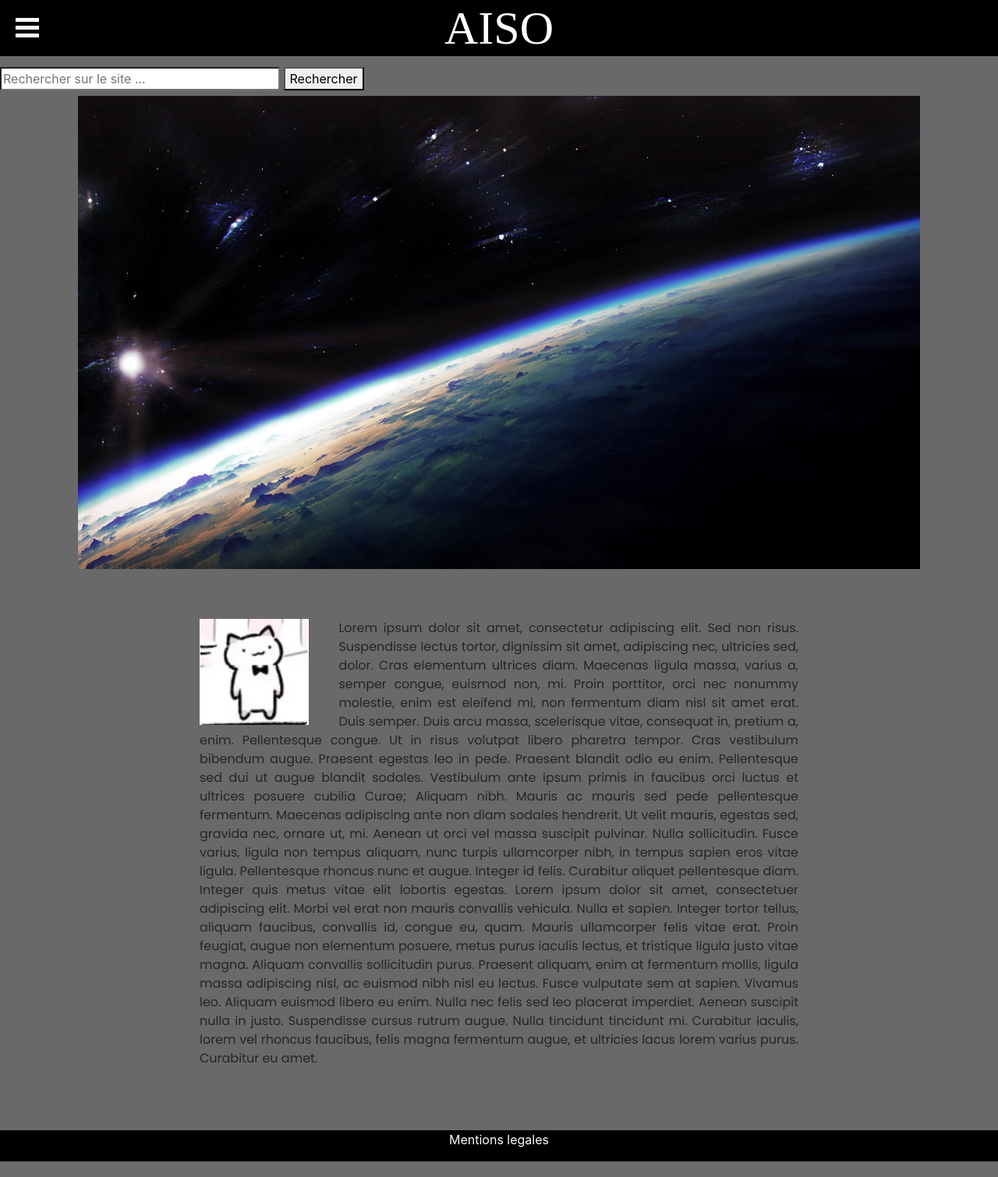
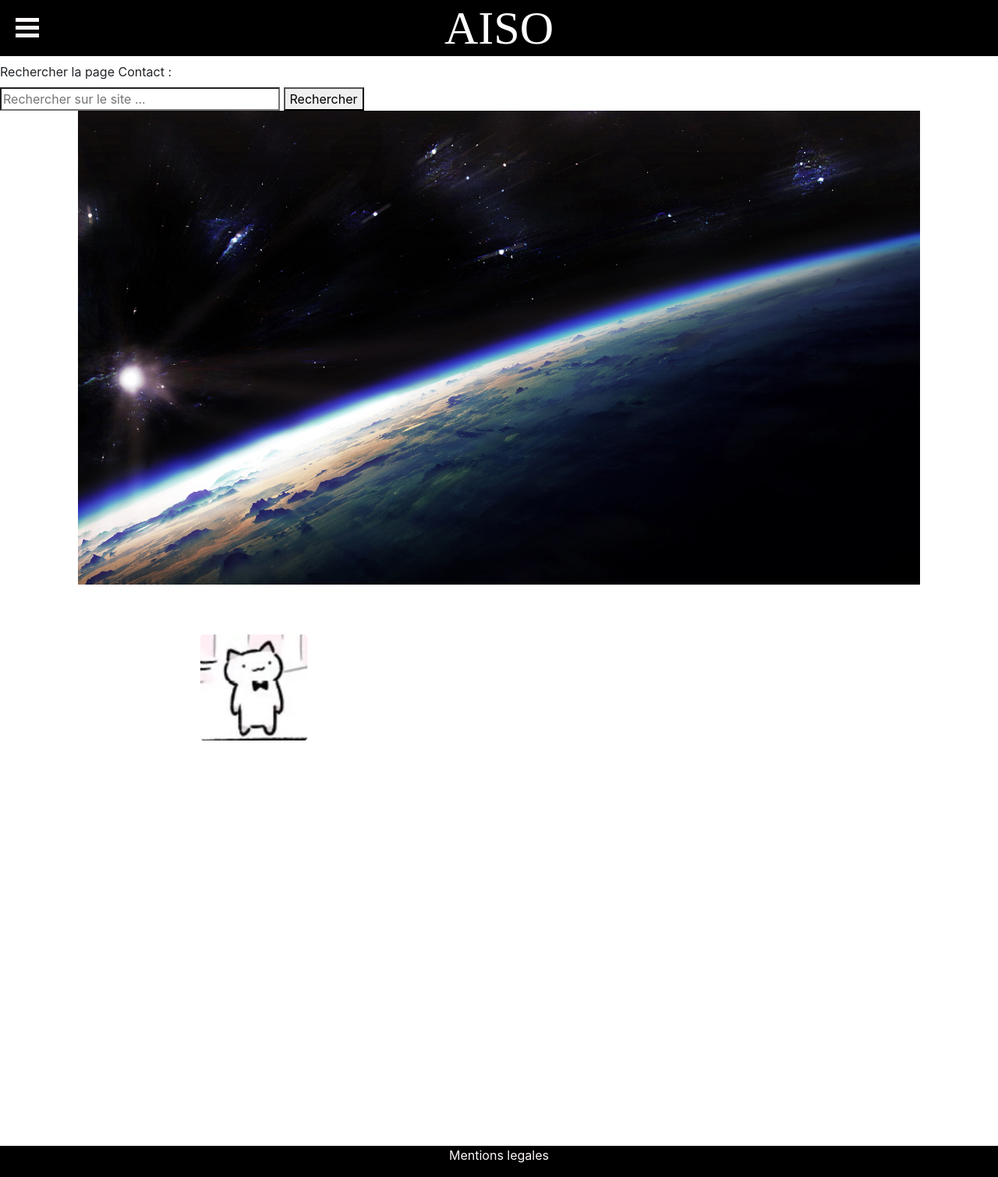
Before and after one commit to Hoang-Kevin/AisoWeb, a PHP site: page / in a window 1280 px wide. Shown: the whole page at 78% size. Run offline with PHP 8.4, Linux system fonts and the light colour scheme.

Commit message:
c bizarre

```diff
--- a/index.css
+++ b/index.css
@@ -71,7 +71,8 @@ main h2{
     text-align:center;
 }
 body{
-    background-color: #696969;
+    /*background-color: #696969;*/
+    background-color: white;
 }
 .firstimg{
    left: 0;
@@ -189,7 +190,7 @@ footer a:hover{
 }
 #contact_social{
     display: flex;
-  justify-content: space-around;
+    justify-content: space-around;
 }
 #contact_social a{
     text-align: center;
@@ -207,12 +208,6 @@ footer a:hover{
 #contact_social .element3 .instagram{
     width: 80%;
 }
-label {
-    display: block;
-    font: 1rem 'Fira Sans', sans-serif;
+#section1{
+    color: white;
 }
-
-input,
-label {
-    margin: .4rem 0;
-}
--- a/index.html
+++ b/index.html
@@ -35,9 +35,11 @@
         </nav>
     </header>
     <form role="search">
-      <div>
-        <input type="search" id="maRecherche" name="q" autocomplete="on" placeholder="Rechercher sur le site ..." size="30">
+      <label for="maRecherche">Rechercher la page Contact :</label>
+      <div id="search">
+        <input type="search" id="maRecherche" name="q" autocomplete="on" spellcheck="true" placeholder="Rechercher sur le site ..." size="30">
         <button>Rechercher</button>
+        <span class="Validity"></span>
       </div>
     </form>
 
```
